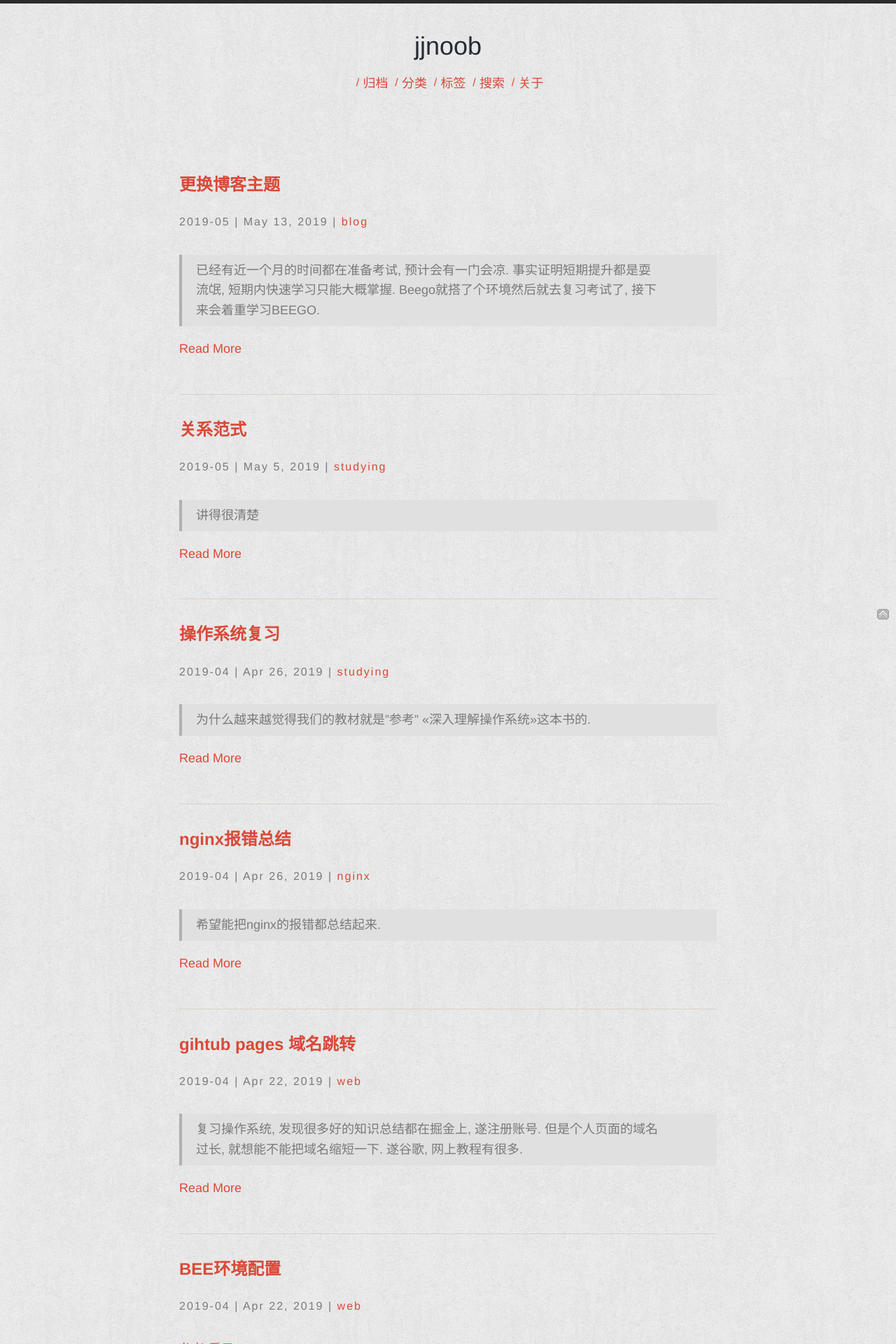
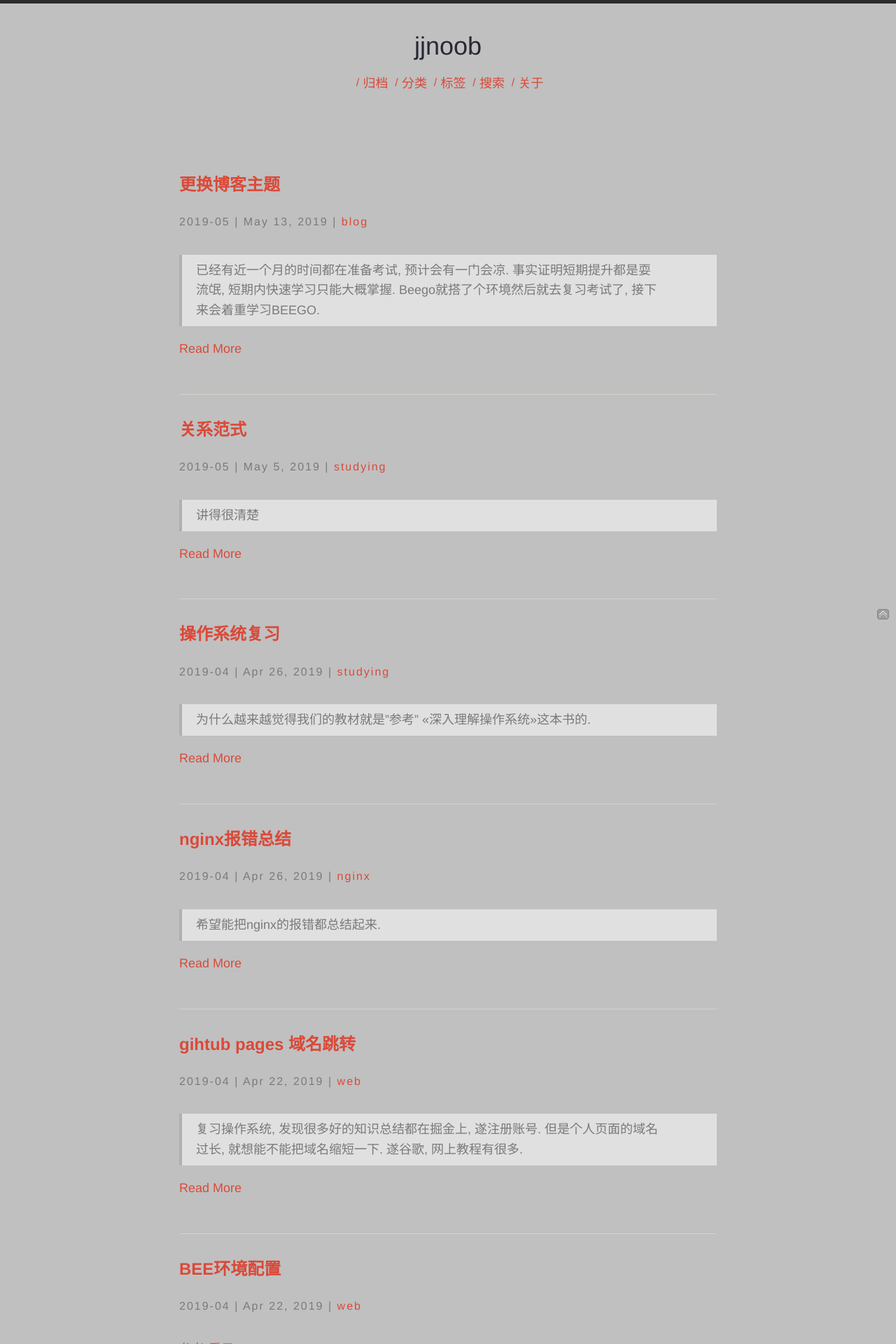
Before and after one commit to jjnoob/duckduckk.github.io.emmm, a Jekyll site: the page built from index.html, in a window 1280 px wide. Shown: the top 1920 px of the page at 70% size. Built offline with Jekyll 4.4.1, drawn with Linux system fonts in a browser that asks for light colours; some web fonts are replaced.

Commit message:
Update main.scss

```diff
--- a/assets/css/main.scss
+++ b/assets/css/main.scss
@@ -24,8 +24,8 @@
 -------------------------------- */
 
 html {
-    background: $background-color;
-    background-image: url(images/bg.png);
+    background: #C0C0C0 //$background-color;
+    //background-image: url(images/bg.png);
 }
 
 html * {
```
